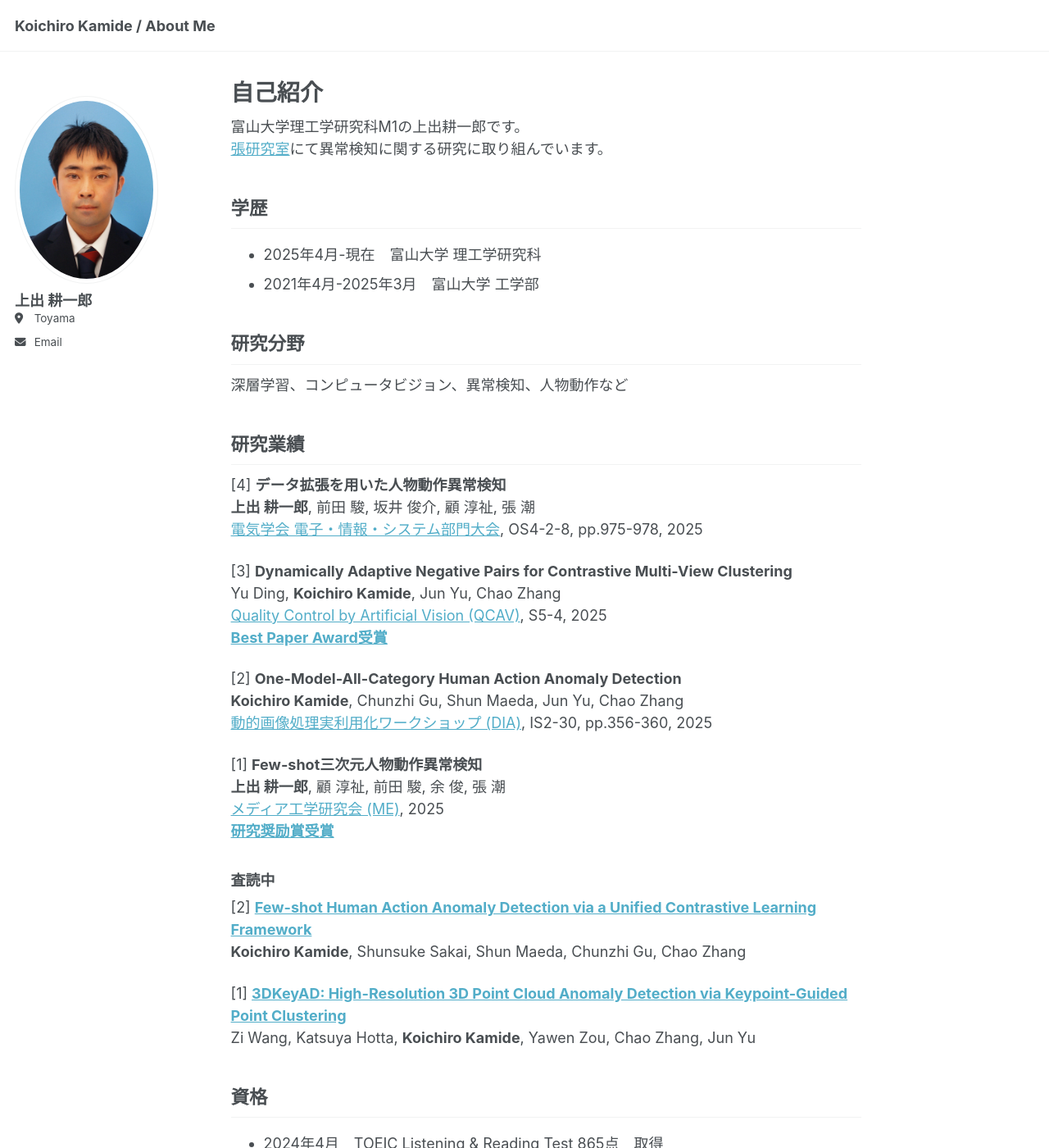
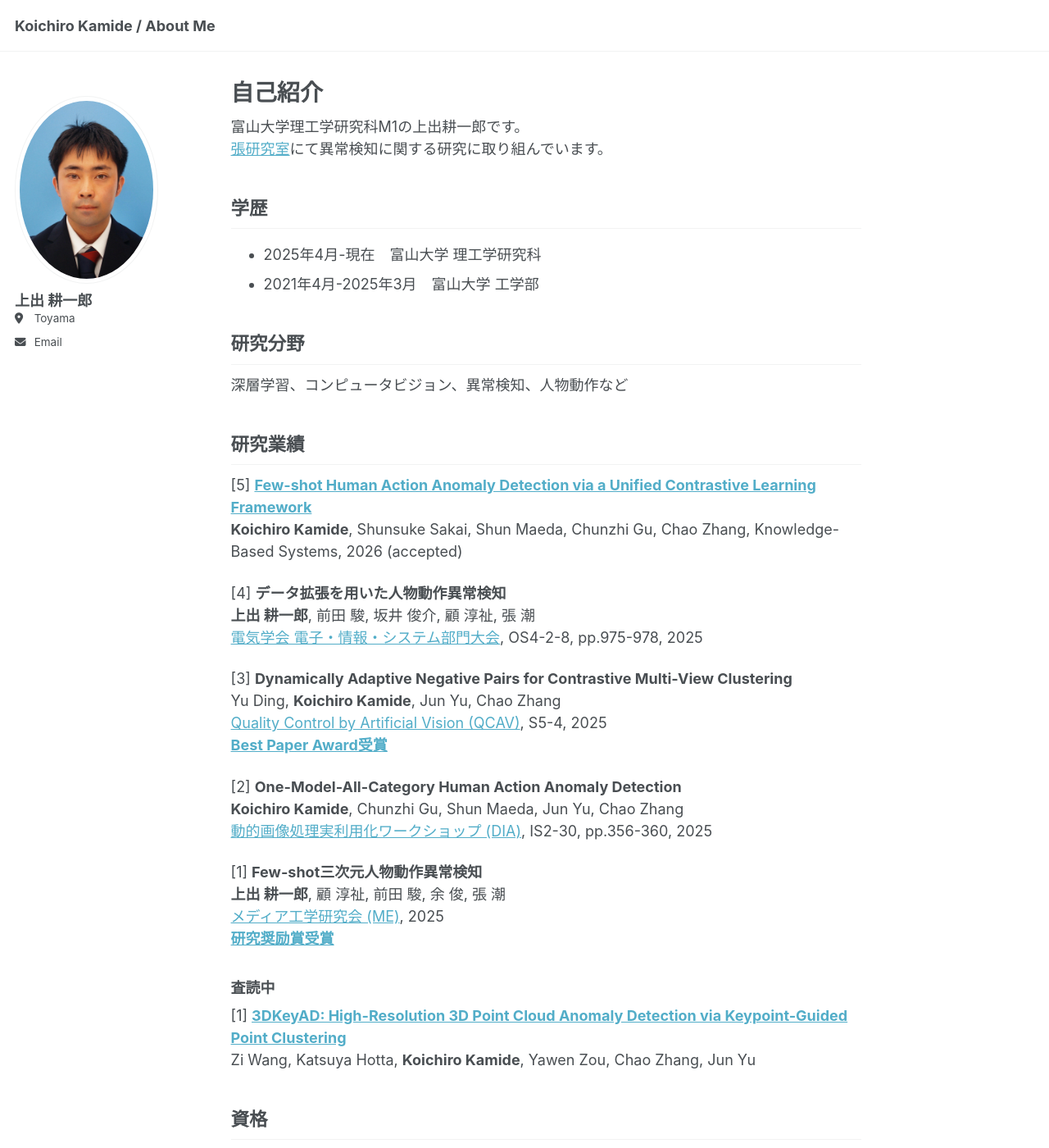
Before and after one commit to koichiro-kamide/koichiro-kamide.github.io, a Jekyll site: the page built from _pages/about.md, in a window 1280 px wide and 1400 px high. Shown: the whole window at 82% size. Built offline with Jekyll 4.4.1, drawn with Linux system fonts in a browser that asks for light colours; part of the change alters nothing that is shown.

Commit message:
Add Journal information (KBS).

```diff
--- a/_pages/about.md
+++ b/_pages/about.md
@@ -39,6 +39,9 @@ redirect_from:
 
 
 ## 研究業績
+[5] [**Few-shot Human Action Anomaly Detection via a Unified Contrastive Learning Framework**](https://www.sciencedirect.com/science/article/pii/S0950705125021689)
+**Koichiro Kamide**, Shunsuke Sakai, Shun Maeda, Chunzhi Gu, Chao Zhang, Knowledge-Based Systems, 2026 (accepted)
+
 [4] **データ拡張を用いた人物動作異常検知**
 **上出 耕一郎**, 前田 駿, 坂井 俊介, 顧 淳祉, 張 潮
 [電気学会 電子・情報・システム部門大会](https://www.iee.jp/eiss/event/conf2025), OS4-2-8, pp.975-978, 2025
@@ -59,9 +62,6 @@ Yu Ding, **Koichiro Kamide**, Jun Yu, Chao Zhang
 
 
 ### 査読中
-[2] [**Few-shot Human Action Anomaly Detection via a Unified Contrastive Learning Framework**](https://arxiv.org/abs/2508.17726)
-**Koichiro Kamide**, Shunsuke Sakai, Shun Maeda, Chunzhi Gu, Chao Zhang
-
 [1] [**3DKeyAD: High-Resolution 3D Point Cloud Anomaly Detection via Keypoint-Guided Point Clustering**](https://arxiv.org/abs/2507.13110)
 Zi Wang, Katsuya Hotta, **Koichiro Kamide**, Yawen Zou, Chao Zhang, Jun Yu
 
```
